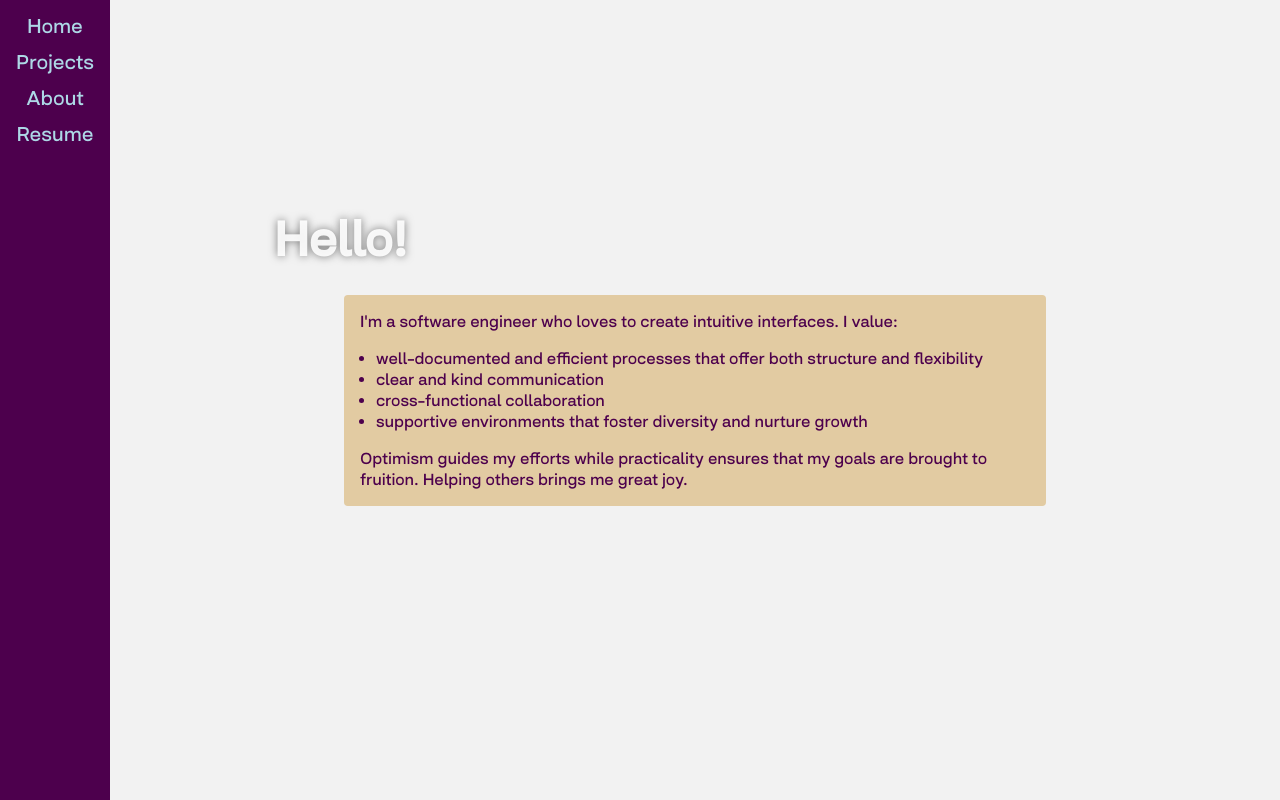
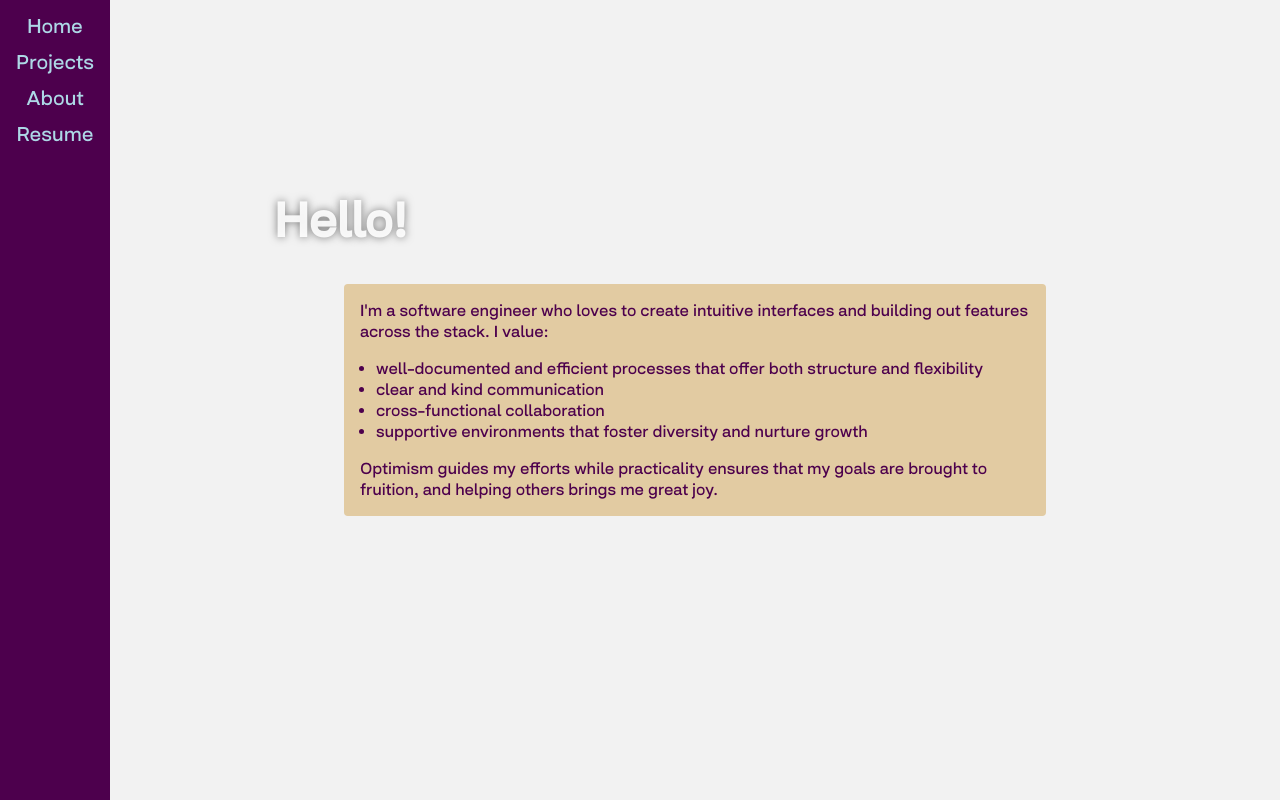
Before and after one commit to franco-ortega/portfolio-beta-01, a Next.js app: page / in a window 1280 px wide. Both pictures are taken after a click on the button "Welcome". Built offline with nearby package versions, Linux system fonts and the light colour scheme.

Commit message:
update copy

```diff
--- a/components/home/Home.jsx
+++ b/components/home/Home.jsx
@@ -6,8 +6,8 @@ const Home = () => {
       <h3>Hello!</h3>
 
       <div>
-        I&apos;m a software engineer who loves to create intuitive interfaces. I
-        value:
+        I&apos;m a software engineer who loves to create intuitive interfaces
+        and building out features across the stack. I value:
         <ul>
           <li>
             well-documented and efficient processes that offer both structure
@@ -20,7 +20,7 @@ const Home = () => {
           </li>
         </ul>
         Optimism guides my efforts while practicality ensures that my goals are
-        brought to fruition. Helping others brings me great joy.
+        brought to fruition, and helping others brings me great joy.
       </div>
     </div>
   );
```
